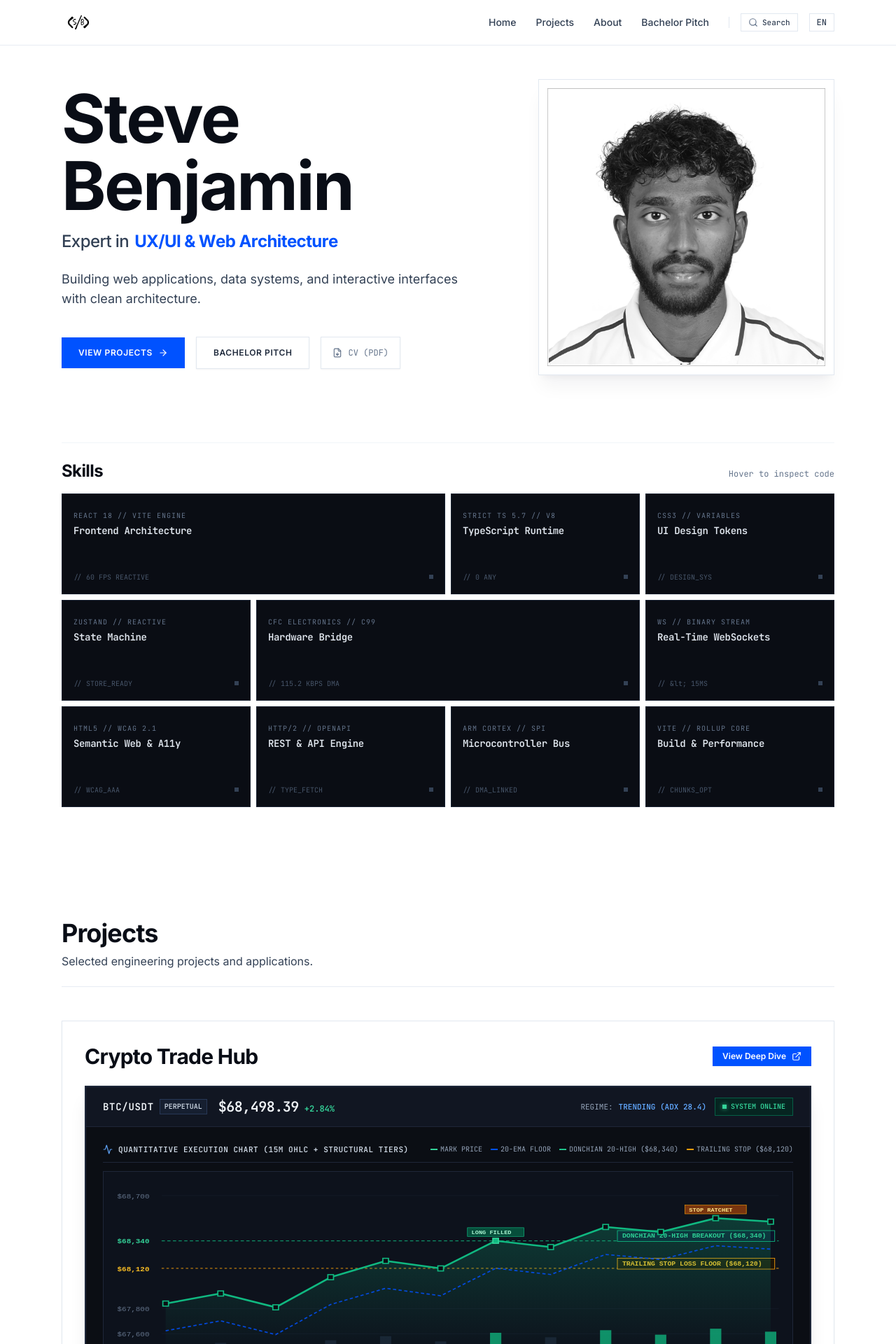
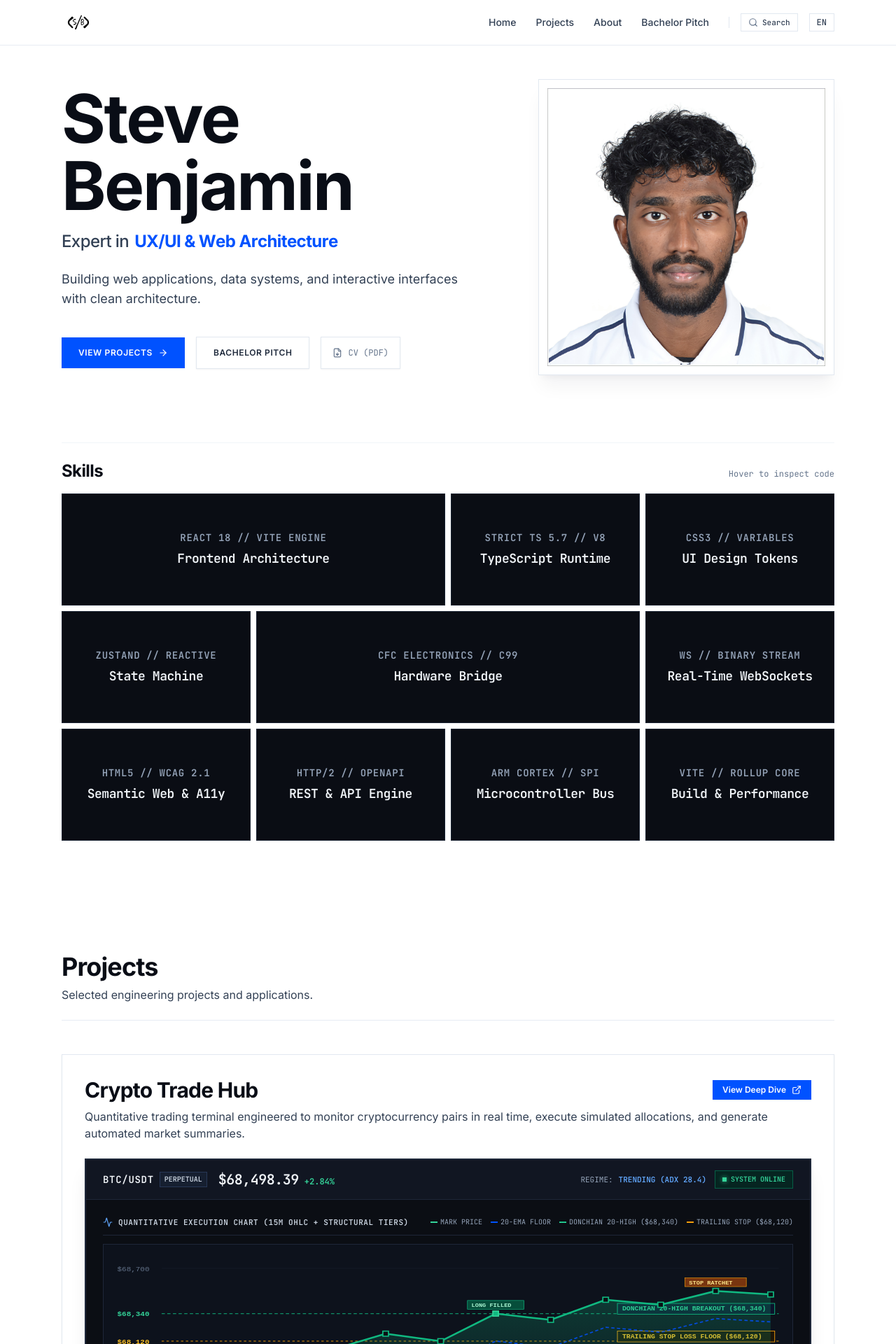
Before and after one commit to KingJamesGOAT/steve-benjamin-portfolio, a React (Vite) app: page / in a window 1280 px wide. Shown: the top 1920 px of the page at 70% size. Built offline with nearby package versions, Linux system fonts and the light colour scheme.

Commit message:
feat: color profile photo, center bento titles without signatures, and update crypto description

```diff
--- a/src/components/features/TechBentoGrid.tsx
+++ b/src/components/features/TechBentoGrid.tsx
@@ -49,24 +49,17 @@ const BentoTileCard: React.FC<{ tile: BentoTile; isFrench: boolean }> = ({ tile,
       onTouchMove={handleTouchMove}
       onMouseLeave={handleLeave}
       onTouchEnd={handleLeave}
-      className={`relative ${tile.colSpan} h-32 sm:h-36 border border-slate-800/80 bg-[#0A0D14] overflow-hidden select-none rounded-none cursor-crosshair`}
+      className={`relative ${tile.colSpan} h-36 sm:h-40 border border-slate-800/80 bg-[#0A0D14] overflow-hidden select-none rounded-none cursor-crosshair`}
       style={{ touchAction: 'pan-y' }}
     >
-      {/* 1. SURFACE LAYER (CLEAN & BALANCED) */}
-      <div className="absolute inset-0 p-3.5 sm:p-4 flex flex-col justify-between z-10 pointer-events-none">
-        <div className="space-y-0.5">
-          <span className="text-[10px] font-mono uppercase tracking-widest text-slate-500">
-            {isFrench ? tile.tagFr : tile.tagEn}
-          </span>
-          <h3 className="text-xs sm:text-sm font-bold font-mono tracking-tight text-slate-200">
-            {isFrench ? tile.titleFr : tile.titleEn}
-          </h3>
-        </div>
-
-        <div className="flex items-center justify-between text-[10px] font-mono text-slate-600">
-          <span>{tile.signature}</span>
-          <span className="w-1.5 h-1.5 bg-slate-700 rounded-none inline-block" />
-        </div>
+      {/* 1. SURFACE LAYER (CENTERED & PROMINENT) */}
+      <div className="absolute inset-0 p-4 sm:p-5 flex flex-col items-center justify-center text-center z-10 pointer-events-none space-y-1 sm:space-y-1.5">
+        <span className="text-xs sm:text-sm font-mono font-semibold uppercase tracking-wider text-slate-400">
+          {isFrench ? tile.tagFr : tile.tagEn}
+        </span>
+        <h3 className="text-sm sm:text-base md:text-lg font-bold font-mono tracking-tight text-slate-100">
+          {isFrench ? tile.titleFr : tile.titleEn}
+        </h3>
       </div>
 
       {/* 2. ILLUMINATED CODE LAYER (MASKED BY 168PX SPOTLIGHT) */}
--- a/src/locales/en/translation.json
+++ b/src/locales/en/translation.json
@@ -126,7 +126,7 @@
     "crypto": {
       "tag": "FinTech Application",
       "title": "Crypto Trade Hub",
-      "description": "An automated trading terminal that monitors cryptocurrency pairs in real time, tests execution strategies, and generates automated market reports.",
+      "description": "Quantitative trading terminal engineered to monitor cryptocurrency pairs in real time, execute simulated allocations, and generate automated market summaries.",
       "status": "Simulation Active",
       "pnlLabel": "Simulated PnL",
       "pnlValue": "+18.4%"
--- a/src/locales/fr/translation.json
+++ b/src/locales/fr/translation.json
@@ -126,7 +126,7 @@
     "crypto": {
       "tag": "Application FinTech",
       "title": "Crypto Trade Hub",
-      "description": "Terminal de trading automatisé surveillant les paires crypto en temps réel, testant des stratégies d'exécution et générant des rapports de marché automatisés.",
+      "description": "Terminal de trading quantitatif conçu pour surveiller les paires de cryptomonnaies en temps réel, exécuter des allocations simulées et générer des synthèses de marché automatisées.",
       "status": "Simulation Active",
       "pnlLabel": "PnL Simulé",
       "pnlValue": "+18.4%"
--- a/src/pages/Home.tsx
+++ b/src/pages/Home.tsx
@@ -115,7 +115,7 @@ export const Home: React.FC = () => {
                       target.src = `${import.meta.env.BASE_URL}profile.jpg`;
                     }
                   }}
-                  className="w-full aspect-square object-cover grayscale hover:grayscale-0 transition-all duration-500 rounded-none transform group-hover:scale-[1.02]"
+                  className="w-full aspect-square object-cover transition-all duration-500 rounded-none transform group-hover:scale-[1.02]"
                 />
               </div>
             </div>
@@ -139,6 +139,7 @@ export const Home: React.FC = () => {
 
         {/* Primary Project 1: Crypto Trade Hub */}
         <div className="rounded-none border border-slate-200 bg-white p-6 sm:p-8 shadow-sm space-y-6">
+          <div className="space-y-2">
             <div className="flex flex-wrap items-center justify-between gap-3">
               <h3 className="text-2xl sm:text-3xl font-bold tracking-tight text-fintech-primary">
                 {t('projects.crypto.title')}
@@ -153,16 +154,17 @@ export const Home: React.FC = () => {
               </Link>
             </div>
 
+            <p className="text-sm sm:text-base text-fintech-secondary leading-relaxed">
+              {isFrench
+                ? 'Terminal de trading quantitatif conçu pour surveiller les paires de cryptomonnaies en temps réel, exécuter des allocations simulées et générer des synthèses de marché automatisées.'
+                : 'Quantitative trading terminal engineered to monitor cryptocurrency pairs in real time, execute simulated allocations, and generate automated market summaries.'}
+            </p>
+          </div>
+
           {/* Embedded Live Simulation Window */}
           <div className="border border-slate-800 rounded-none overflow-hidden bg-slate-950 shadow-xl">
             <CryptoWidgetSim />
           </div>
-
-          <p className="text-sm sm:text-base text-fintech-secondary leading-relaxed pt-2">
-            {isFrench
-              ? 'Terminal de trading quantitatif conçu pour surveiller les paires de cryptomonnaies en temps réel, exécuter des allocations simulées et générer des synthèses de marché automatisées.'
-              : 'Quantitative trading terminal engineered to monitor cryptocurrency pairs in real time, execute simulated allocations, and generate automated market summaries.'}
-          </p>
         </div>
 
         {/* Primary Project 2: Donnons.ch */}
--- a/src/pages/ProjectDetail.tsx
+++ b/src/pages/ProjectDetail.tsx
@@ -79,8 +79,8 @@ export const ProjectDetail: React.FC = () => {
         <p className="text-base sm:text-lg text-fintech-secondary max-w-3xl leading-relaxed">
           {isCryptoHub ? (
             isFrench
-              ? 'Un terminal de trading autonome conçu pour surveiller les cryptomonnaies en direct, exécuter des allocations simulées avec gestion du risque et produire des synthèses macroéconomiques quotidiennes.'
-              : 'An autonomous trading terminal engineered to monitor live cryptocurrency pairs, execute paper allocations with automated risk management, and synthesize daily macroeconomic briefings.'
+              ? 'Terminal de trading quantitatif conçu pour surveiller les paires de cryptomonnaies en temps réel, exécuter des allocations simulées et générer des synthèses de marché automatisées.'
+              : 'Quantitative trading terminal engineered to monitor cryptocurrency pairs in real time, execute simulated allocations, and generate automated market summaries.'
           ) : (
             t(project.descriptionKey)
           )}
--- a/src/pages/Projects.tsx
+++ b/src/pages/Projects.tsx
@@ -21,6 +21,7 @@ export const Projects: React.FC = () => {
 
       {/* Primary Project 1: Crypto Trade Hub with Live Simulation */}
       <section className="rounded-none border border-slate-200 bg-white p-6 sm:p-8 shadow-sm space-y-6">
+        <div className="space-y-2">
           <div className="flex flex-wrap items-center justify-between gap-3">
             <h2 className="text-2xl sm:text-3xl font-bold tracking-tight text-fintech-primary">
               {t('projects.crypto.title')}
@@ -35,15 +36,14 @@ export const Projects: React.FC = () => {
             </Link>
           </div>
 
+          <p className="text-sm sm:text-base text-fintech-secondary leading-relaxed">
+            {t('projects.crypto.description')}
+          </p>
+        </div>
+
         {/* Live Simulation Embed */}
         <div className="border border-slate-800 rounded-none overflow-hidden bg-slate-950">
           <CryptoWidgetSim />
-        </div>
-
-        <div className="pt-2 border-t border-slate-100">
-          <p className="text-sm sm:text-base text-fintech-secondary leading-relaxed">
-            {t('projects.crypto.description')}
-          </p>
         </div>
       </section>
 
```
Lines whose indentation alone changed are shown as unchanged.
